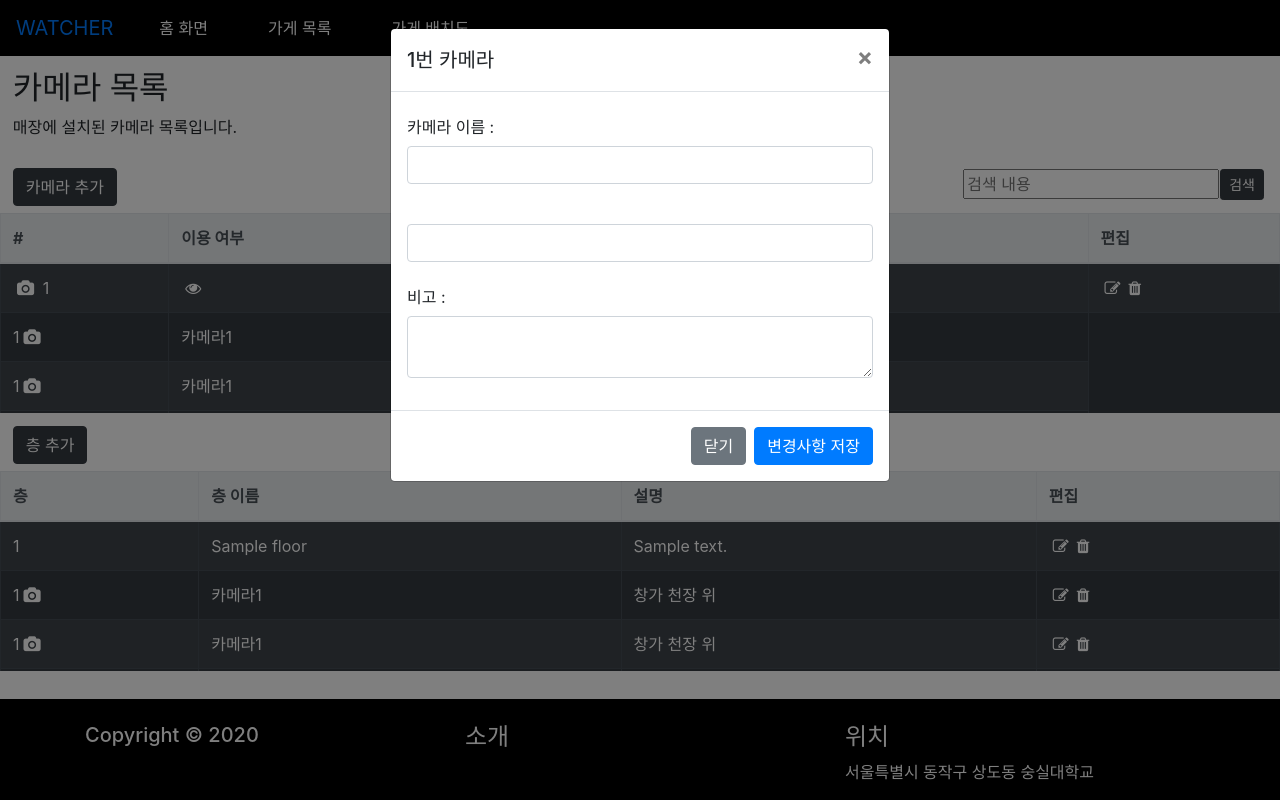
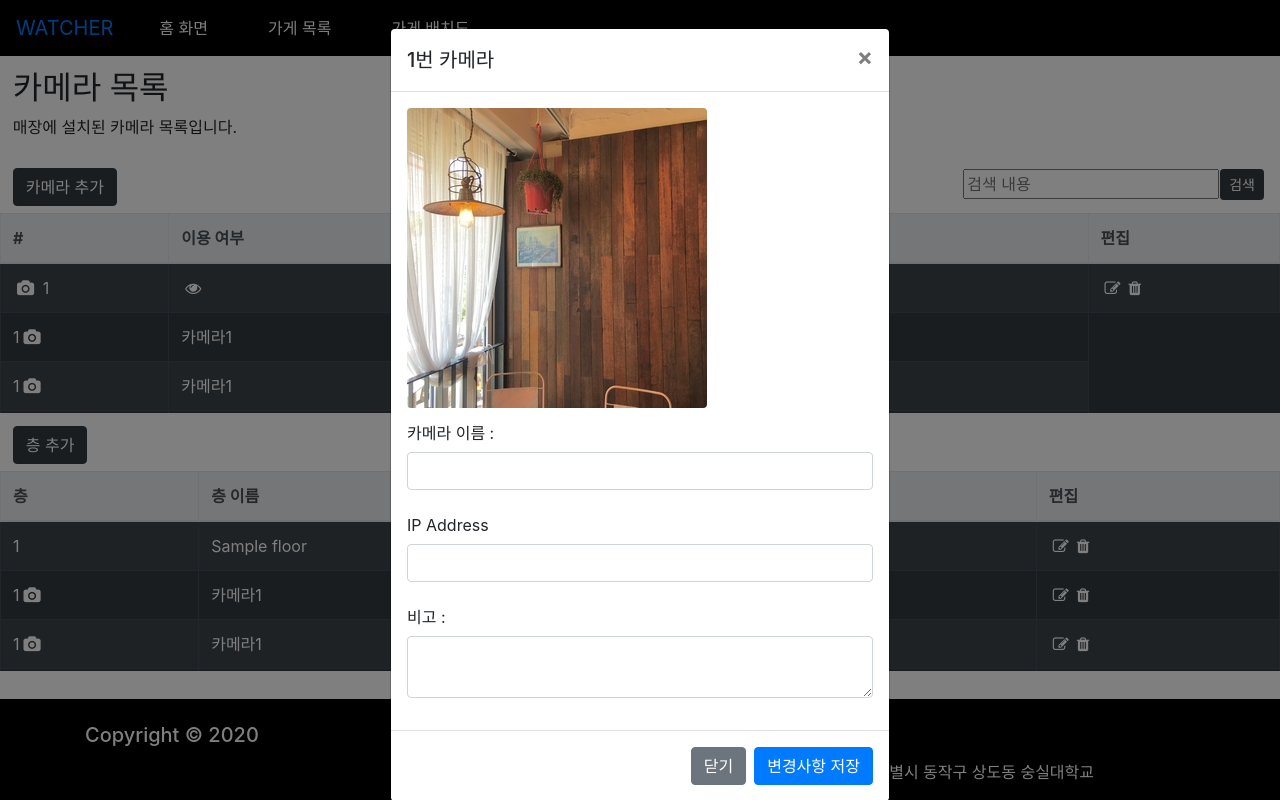
Before and after one commit to YoonRyeol/SEAT_WATCHER, a Django app: page /store_info/1/ in a window 1280 px wide, after a click that opens the changed part. Run offline with Django 3.2, Linux system fonts and the light colour scheme; tables that the repository leaves empty hold one stand-in row (values such as "Sample post"); some libraries are stand-ins or nearby versions.

Commit message:
add picture in camera edit modal

```diff
--- a/watcher/templates/watcher/Camera_list.html
+++ b/watcher/templates/watcher/Camera_list.html
@@ -160,13 +160,15 @@
 		        </button>
 		      </div>
 		      <div class="modal-body">
-		        <form>
-		          <div class="form-group">
+		      	<div style="display:inline-block;">
+		      	<img src="/static/img/modal_cafe_img.jpg" class="rounded float-left" alt="...">
+		      	</div>
+		      	<div class="form-group">
 		            <label for="camera-name" class="col-form-label">카메라 이름 :</label>
 		            <input type="text" class="form-control" >
 		          </div>
 		          <div class="form-group">
-		            <label for="mac-address" class="col-form-label"></label>
+		            <label for="mac-address" class="col-form-label">IP Address</label>
 		           <input type="text" class="form-control" >
 		          </div>
 		          <div class="form-group">
@@ -177,7 +179,7 @@
 		      </div>
 		      <div class="modal-footer">
 		        <button type="button" class="btn btn-secondary" data-dismiss="modal">닫기</button>
-		        <button type="button" class="btn btn-primary">변경사항 저장</button>
+		        <button type="button" id="modal_camera_edit_btn" class="btn btn-primary">변경사항 저장</button>
 		      </div>
 		    </div>
 		  </div>
```
Also changed, not shown: watcher/templates/watcher/store_list.html (+14 -5 lines), watcher/static/img/modal_cafe_img.jpg (added).
